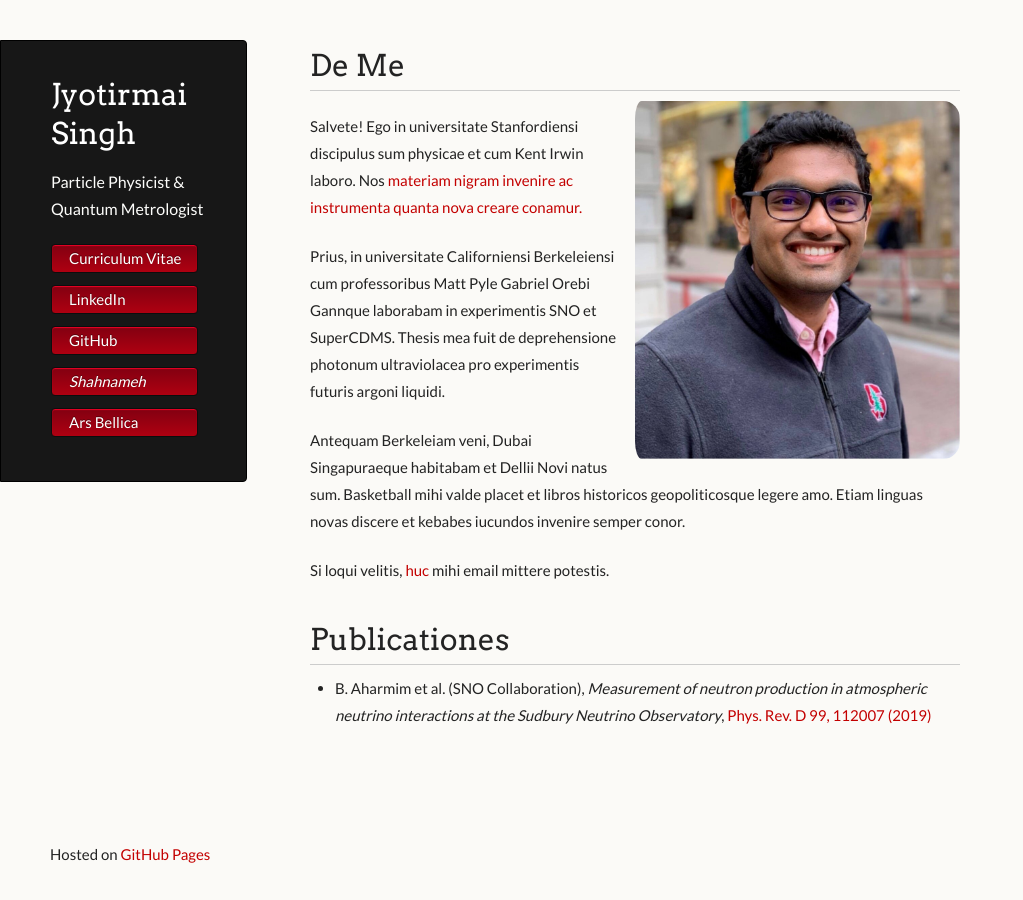
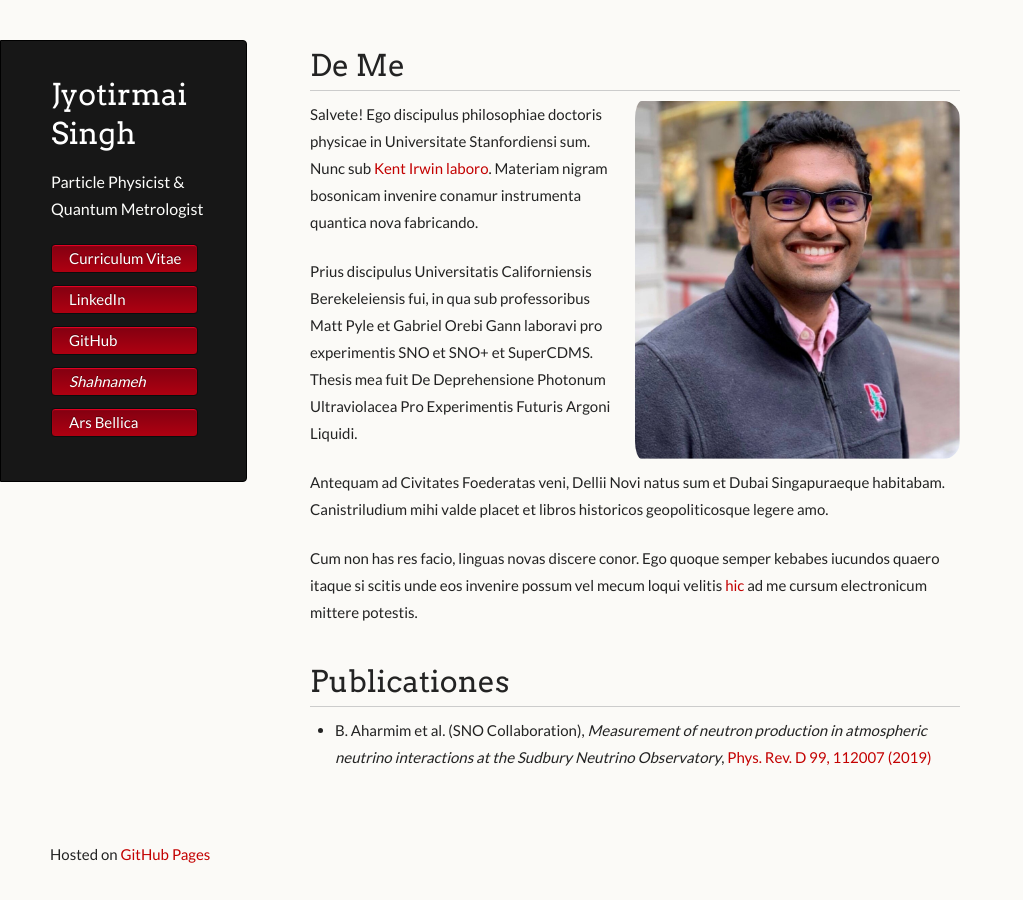
Before and after one commit to joe-singh/joe-singh.github.io, a Jekyll site: the page built from index-lt.md, in a window 1280 px wide. Shown: the whole page, without its empty margins (0-1023 px from the left). Built offline with Jekyll 4.4.1, drawn with Linux system fonts in a browser that asks for light colours; some web fonts are replaced.

Commit message:
update latin

```diff
--- a/index-lt.md
+++ b/index-lt.md
@@ -15,17 +15,14 @@ There should be whitespace between paragraphs. We recommend including a README,
 
 <!--<img style="position:absolute; LEFT:78% " width="205" height="308" src="./goodpic.jpg"> -->
 <img align="right" src="./dp.jpg" style="max-width:50%; border-radius:5%; padding-left: 10px;">
+Salvete! Ego discipulus philosophiae doctoris physicae in Universitate Stanfordiensi sum. Nunc sub [Kent Irwin laboro](https://irwinlab.sites.stanford.edu/). Materiam nigram bosonicam invenire conamur instrumenta quantica nova fabricando.
 
-Salvete! Ego in universitate Stanfordiensi discipulus sum physicae et cum Kent Irwin laboro.
-Nos [materiam nigram invenire ac instrumenta quanta nova creare conamur.](https://irwinlab.sites.stanford.edu/)
+Prius discipulus Universitatis Californiensis Berekeleiensis fui, in qua sub professoribus Matt Pyle et Gabriel Orebi Gann laboravi pro experimentis SNO et SNO+ et SuperCDMS. Thesis mea fuit De Deprehensione Photonum Ultraviolacea Pro Experimentis Futuris Argoni Liquidi.
 
-Prius, in universitate Californiensi Berkeleiensi cum professoribus Matt Pyle Gabriel Orebi Gannque laborabam in experimentis SNO et SuperCDMS.
-Thesis mea fuit de deprehensione photonum ultraviolacea pro experimentis futuris argoni liquidi.
+Antequam ad Civitates Foederatas veni, Dellii Novi natus sum et Dubai Singapuraeque habitabam. Canistriludium mihi valde placet et libros historicos geopoliticosque legere amo.
 
-Antequam Berkeleiam veni, Dubai Singapuraeque habitabam et Dellii Novi natus sum. Basketball mihi valde placet et libros historicos geopoliticosque
-legere amo. Etiam linguas novas discere et kebabes iucundos invenire semper conor.
-
-Si loqui velitis, [huc](mailto:joesingh@stanford.edu) mihi email mittere potestis.
+Cum non has res facio, linguas novas discere conor.
+Ego quoque semper kebabes iucundos quaero itaque si scitis unde eos invenire possum vel mecum loqui velitis [hic](mailto:joesingh@stanford.edu) ad me cursum electronicum mittere potestis.
 
 # Publicationes
 
```
